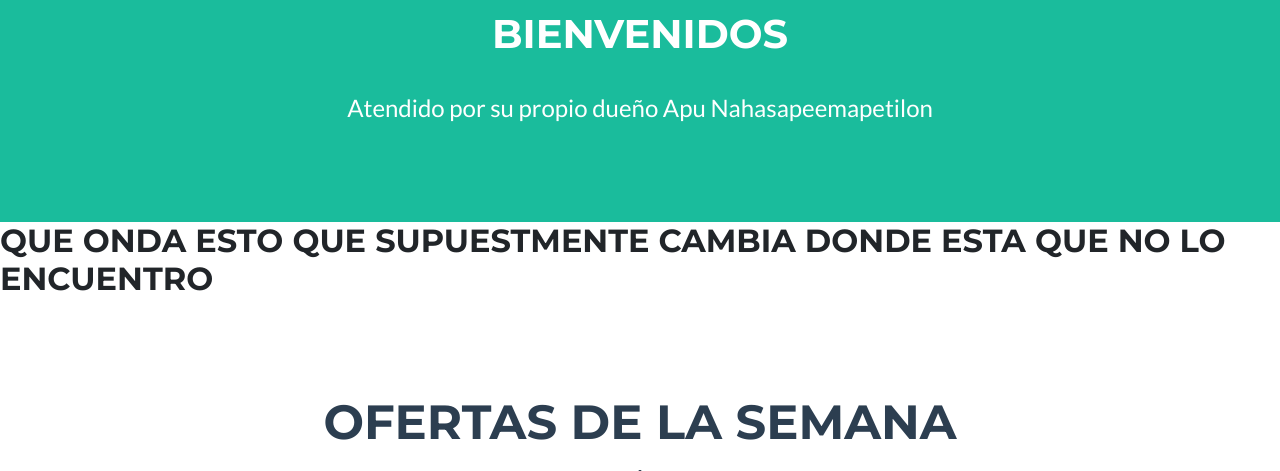
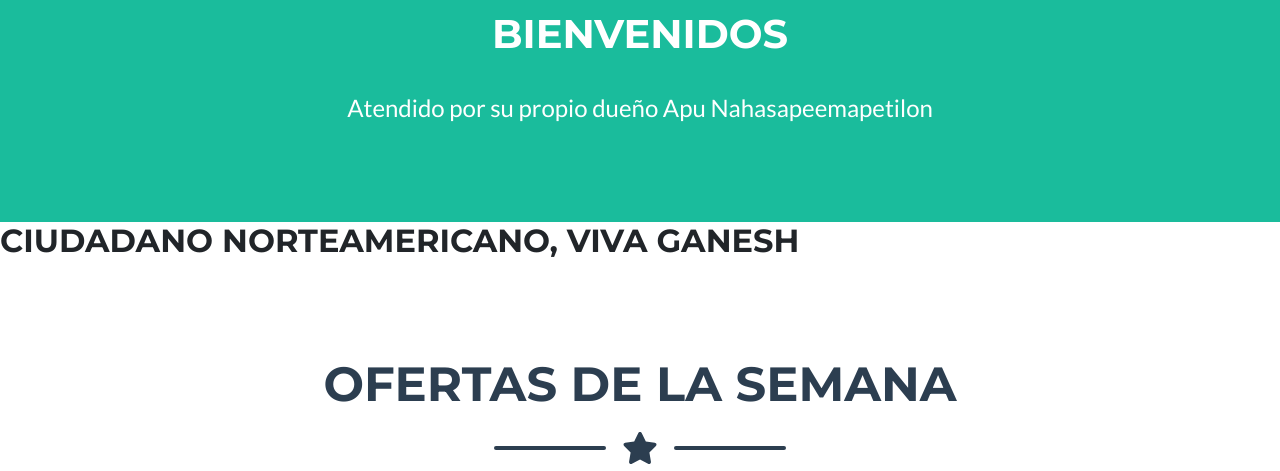
Before and after one commit to Sil-Estrada/proyecto51325, a Django app: page / in a window 1280 px wide. Shown: the part 484-955 px from the top of the page. Run offline with Django 4.2, Linux system fonts and the light colour scheme; some libraries are stand-ins or nearby versions.

Commit message:
anteultimo

```diff
--- a/coder51325/app51325/templates/inicio.html
+++ b/coder51325/app51325/templates/inicio.html
@@ -12,6 +12,6 @@
 
 {% block contenido_que_cambia %}
 
-<h2>QUE ONDA ESTO QUE SUPUESTMENTE CAMBIA DONDE ESTA QUE NO LO ENCUENTRO</h2>
+<h2>CIUDADANO NORTEAMERICANO, VIVA GANESH</h2>
 
 {% endblock %}
```
